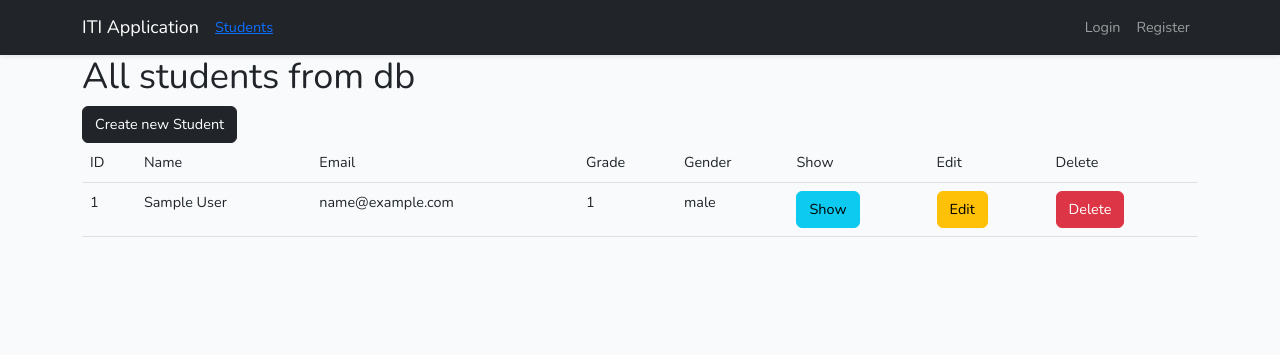
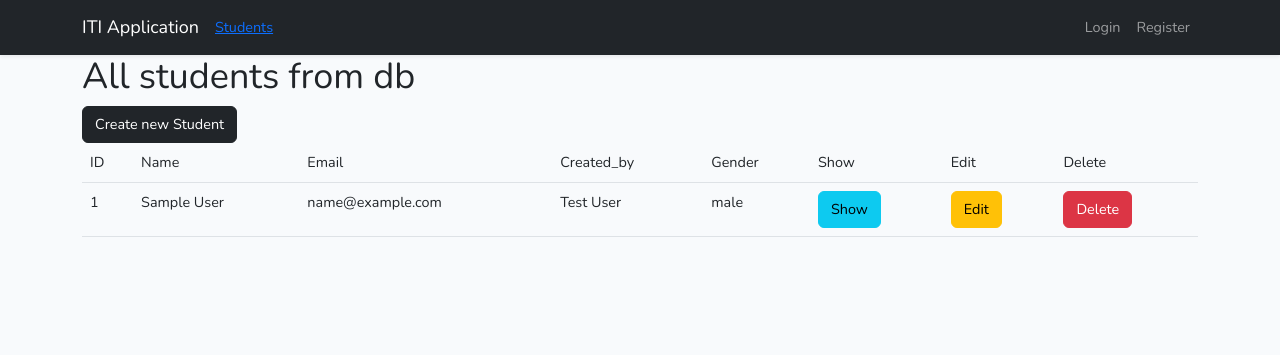
Before and after one commit to NohaAShehab/ptp44-osad-nc-laravel, a Laravel app: page /students in a window 1280 px wide. Shown: the top 355 px of the page. Run offline with Laravel 12, Linux system fonts and the light colour scheme; data comes from the database, SQL or seed files in the repository; tables that the repository leaves empty hold one stand-in row (values such as "Sample post"); style sheets or scripts are compiled from the project's sources.

Commit message:
using current logged_user to indicate students creator

```diff
--- a/demo/app/Http/Controllers/Auth/LoginController.php
+++ b/demo/app/Http/Controllers/Auth/LoginController.php
@@ -27,6 +27,11 @@ class LoginController extends Controller
      */
     protected $redirectTo = '/home';
 
+//    public function showLoginForm()
+//    {
+//        return view('students.create');
+//    }
+
     /**
      * Create a new controller instance.
      *
--- a/demo/app/Http/Controllers/HomeController.php
+++ b/demo/app/Http/Controllers/HomeController.php
@@ -3,6 +3,7 @@
 namespace App\Http\Controllers;
 
 use Illuminate\Http\Request;
+use Illuminate\Support\Facades\Auth;
 
 class HomeController extends Controller
 {
@@ -23,6 +24,7 @@ class HomeController extends Controller
      */
     public function index()
     {
+//        dd(Auth::user());
         return view('home');
     }
 }
--- a/demo/app/Http/Controllers/StudentController.php
+++ b/demo/app/Http/Controllers/StudentController.php
@@ -3,6 +3,7 @@
 namespace App\Http\Controllers;
 
 use Illuminate\Http\Request;
+use Illuminate\Support\Facades\Auth;
 use Illuminate\Support\Facades\DB;
 use App\Models\Student;
 use App\Models\Track;
@@ -36,12 +37,9 @@ class StudentController extends Controller
     }
 
     private function file_operations($request){
-        # check if request has file or not
         if($request->hasFile('image')){
-//            dd("found");
-            # get_image_name
+
             $image = $request->file('image');
-            # store in the  students_uploads
             $filepath=$image->store("images","students_uploads" );
             return $filepath;
 
@@ -49,11 +47,16 @@ class StudentController extends Controller
         return null;
     }
     function store(StoreStudentRequest $request){
-        # first the post request received --> apply validation rules defined in the store-request class
-        $request_parms= $request;
-        $file_path = $this->file_operations($request_parms);
+        $file_path = $this->file_operations($request);
+        $creator_id = Auth::id();  # user object
+//        dd(Auth::id());
         $request_parms = request()->all();
         $request_parms['image'] = $file_path;
+
+        if($creator_id){
+            $request_parms['creator_id']= Auth::id();
+        }
+
         $student = Student::create($request_parms);
         $student->save();
         return to_route("students.show", $student->id);
--- a/demo/app/Models/Student.php
+++ b/demo/app/Models/Student.php
@@ -10,7 +10,7 @@ class Student extends Model
 {
     use HasFactory;
 //    protected $table = 'iti_students';
-    protected $fillable=['name', 'email', 'image','grade', 'gender','track_id'];
+    protected $fillable=['name', 'email', 'image','grade', 'gender','track_id','creator_id'];
 
     # define relation between models
     # student studies only in one track
@@ -22,6 +22,10 @@ class Student extends Model
 //        return $this->belongsTo(Track::class,
 //        'track_id','id');
 //    }
+
+    function creator(){
+        return $this->belongsTo(User::class,'creator_id', 'id');
+    }
 }
 
 
--- a/demo/resources/views/auth/login.blade.php
+++ b/demo/resources/views/auth/login.blade.php
@@ -6,7 +6,7 @@
         <div class="col-md-8">
             <div class="card">
                 <div class="card-header">{{ __('Login') }}</div>
-
+{{--                <h1> Login to ITI website </h1>--}}
                 <div class="card-body">
                     <form method="POST" action="{{ route('login') }}">
                         @csrf
--- a/demo/resources/views/auth/register.blade.php
+++ b/demo/resources/views/auth/register.blade.php
@@ -2,6 +2,7 @@
 
 @section('content')
 <div class="container">
+    <h1> Register to ITI website </h1>
     <div class="row justify-content-center">
         <div class="col-md-8">
             <div class="card">
--- a/demo/resources/views/home.blade.php
+++ b/demo/resources/views/home.blade.php
@@ -15,6 +15,8 @@
                     @endif
 
                     {{ __('You are logged in!') }}
+                    <h1> Welcome to ITI website </h1>
+                    {{Auth::user()}}
                 </div>
             </div>
         </div>
--- a/demo/resources/views/students/index.blade.php
+++ b/demo/resources/views/students/index.blade.php
@@ -8,19 +8,18 @@
 
     <a href="{{route('students.create')}}" class="btn btn-dark">Create new Student </a>
     <table class='table'> <tr> <td>ID </td> <td> Name</td>
-            <td> Email</td> <td> Grade</td> <td> Gender</td>
+            <td> Email</td> <td> Created_by</td> <td> Gender</td>
              <td> Show </td>
             <td> Edit</td>
             <td> Delete</td>
             </tr>
         @foreach($students as $student)
             <tr>
-{{--                <td> {{$student['id']}}</td>--}}
-{{--                <td> {{$student['name']}}</td>--}}
+
                 <td> {{$student->id}}</td>
                 <td> {{$student->name}}</td>
                 <td> {{$student->email}}</td>
-                <td> {{$student->grade}}</td>
+                <td> {{$student->creator ? $student->creator->name : "no creator"}}</td>
                 <td> {{$student->gender}}</td>
                 <td> <a href="{{route('students.show', $student->id)}}" class="btn btn-info">Show  </a></td>
 
```
Also changed, not shown: notesday04.txt (added, +15 -0 lines), demo/database/migrations/2024_05_02_072527_add_creator_id_to_students_table.php (added).
